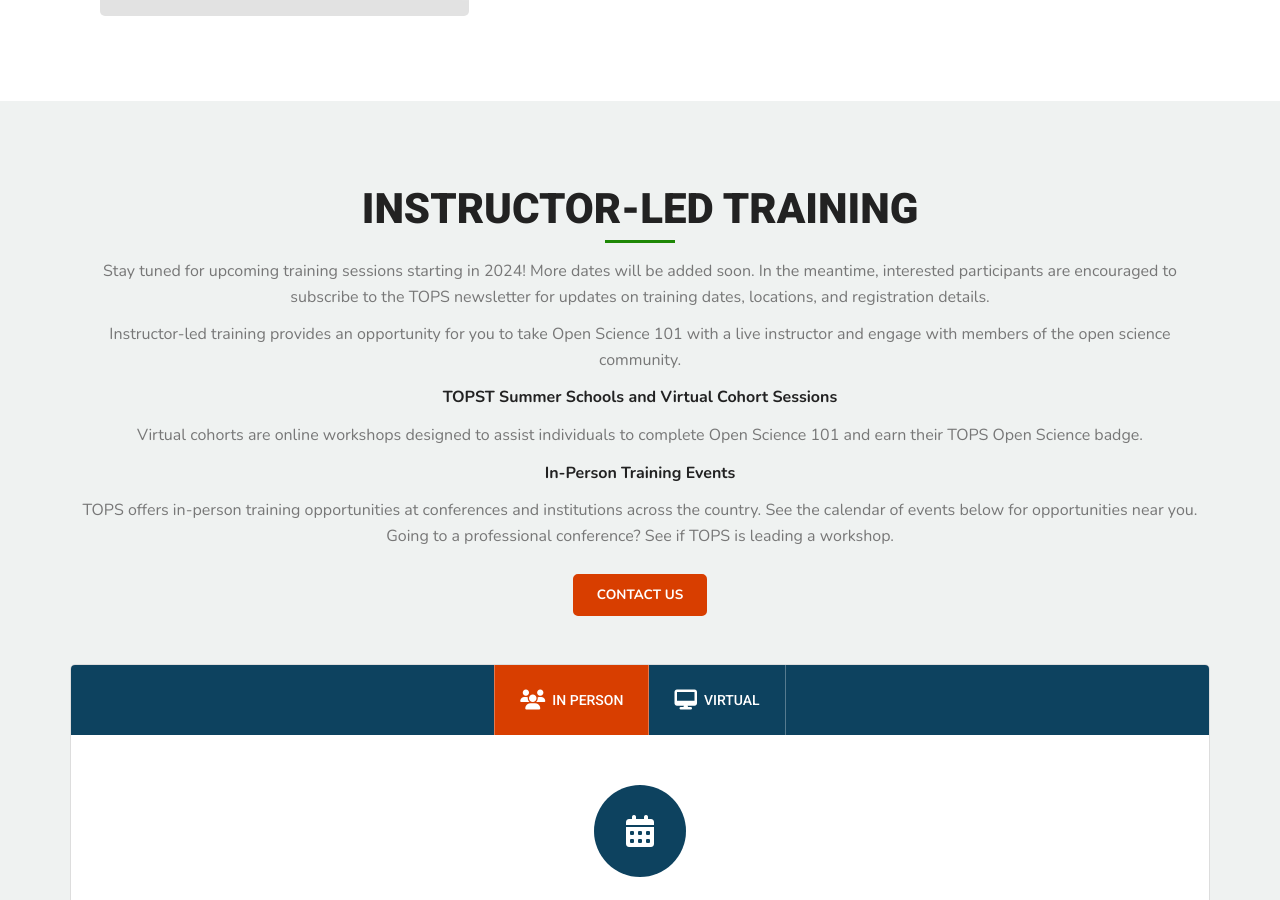
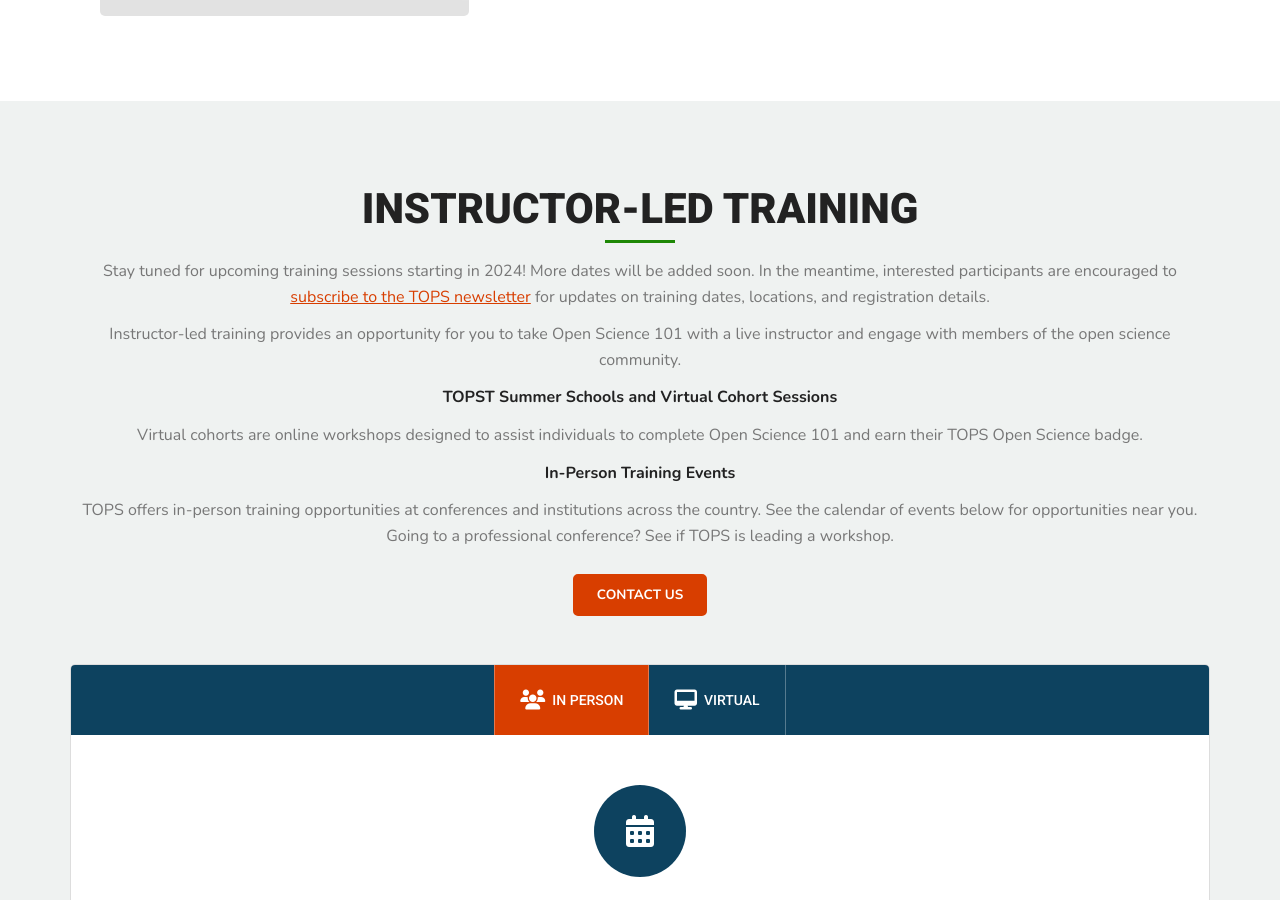
Before and after one commit to bressler1995/TOPS-Website-Front-End, a Jekyll site: the page built from pages/takeos101.md, in a window 1280 px wide and 900 px high, scrolled down 1118 px. Built offline with Jekyll 4.4.1, drawn with Linux system fonts in a browser that asks for light colours; part of the change alters nothing that is shown.

```diff
--- a/_includes/takeos101/instructorled.html
+++ b/_includes/takeos101/instructorled.html
@@ -4,7 +4,7 @@
       <div class="col-12 tops_workshops_primary_content primary_content_md">
         <h2 class="text-center mb-2">Instructor-Led Training</h2>
         <div class="tops_divider div_larger justify-content-center mb-3"><div class="div_inner"></div></div>
-        <p>Stay tuned for upcoming training sessions starting in 2024! More dates will be added soon. In the meantime, interested participants are encouraged to subscribe to the TOPS newsletter for updates on training dates, locations, and registration details.</p>
+        <p>Stay tuned for upcoming training sessions starting in 2024! More dates will be added soon. In the meantime, interested participants are encouraged to <a href="{{site.baseurl}}/{{site.signupbutton}}" target="_blank">subscribe to the TOPS newsletter</a> for updates on training dates, locations, and registration details.</p>
         <p>Instructor-led training provides an opportunity for you to take Open Science 101 with a live instructor and engage with members of the open science community.</p>
         <p><b>TOPST Summer Schools and Virtual Cohort Sessions</b></p>
         <p>Virtual cohorts are online workshops designed to assist individuals to complete Open Science 101 and earn their TOPS Open Science badge.</p>
```
